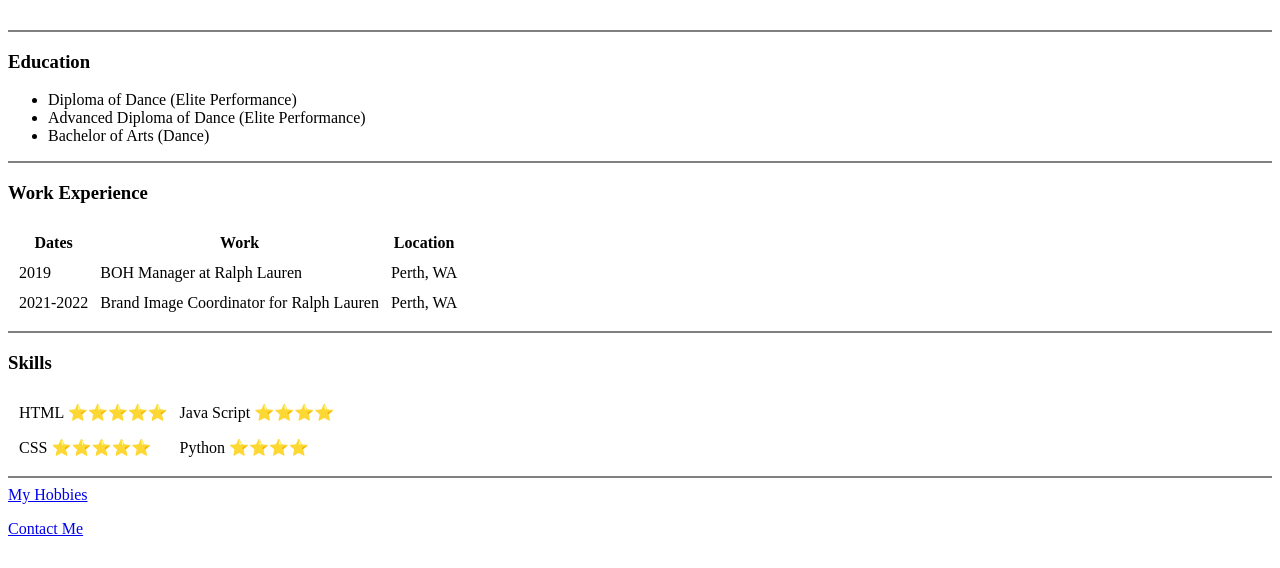
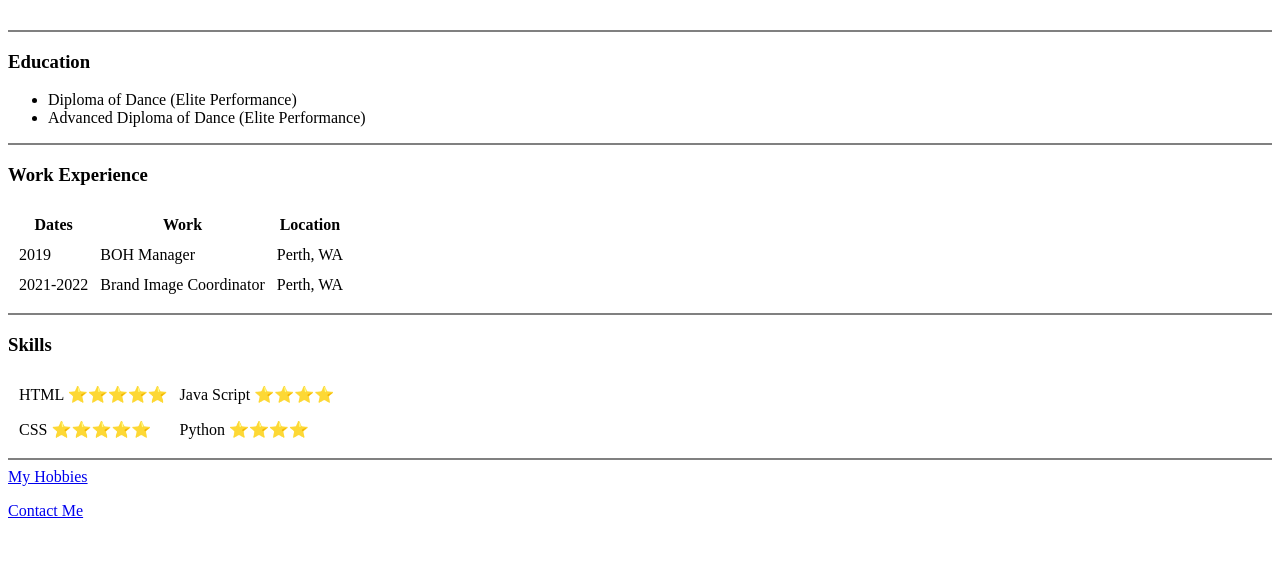
Before and after one commit to e-maree/cv, a plain HTML site: page index.html in a window 1280 px wide. Shown: the part 232-800 px from the top of the page. Drawn offline with Linux system fonts and the light colour scheme.

Commit message:
updating personal details

```diff
--- a/index.html
+++ b/index.html
@@ -17,7 +17,6 @@
         <ul>
             <li>Diploma of Dance (Elite Performance)</li>
             <li>Advanced Diploma of Dance (Elite Performance)</li>
-            <li>Bachelor of Arts (Dance)</li>
         </ul>
         <hr noshade>
         <h3>Work Experience</h3>
@@ -32,12 +31,12 @@
             <tbody>
             <tr>
                 <td>2019</td>
-                <td>BOH Manager at Ralph Lauren</td>
+                <td>BOH Manager</td>
                 <td>Perth, WA</td>
             </tr>
             <tr>
                 <td>2021-2022</td>
-                <td>Brand Image Coordinator for Ralph Lauren</td>
+                <td>Brand Image Coordinator</td>
                 <td>Perth, WA</td>
             </tr>
             </tbody>
```
